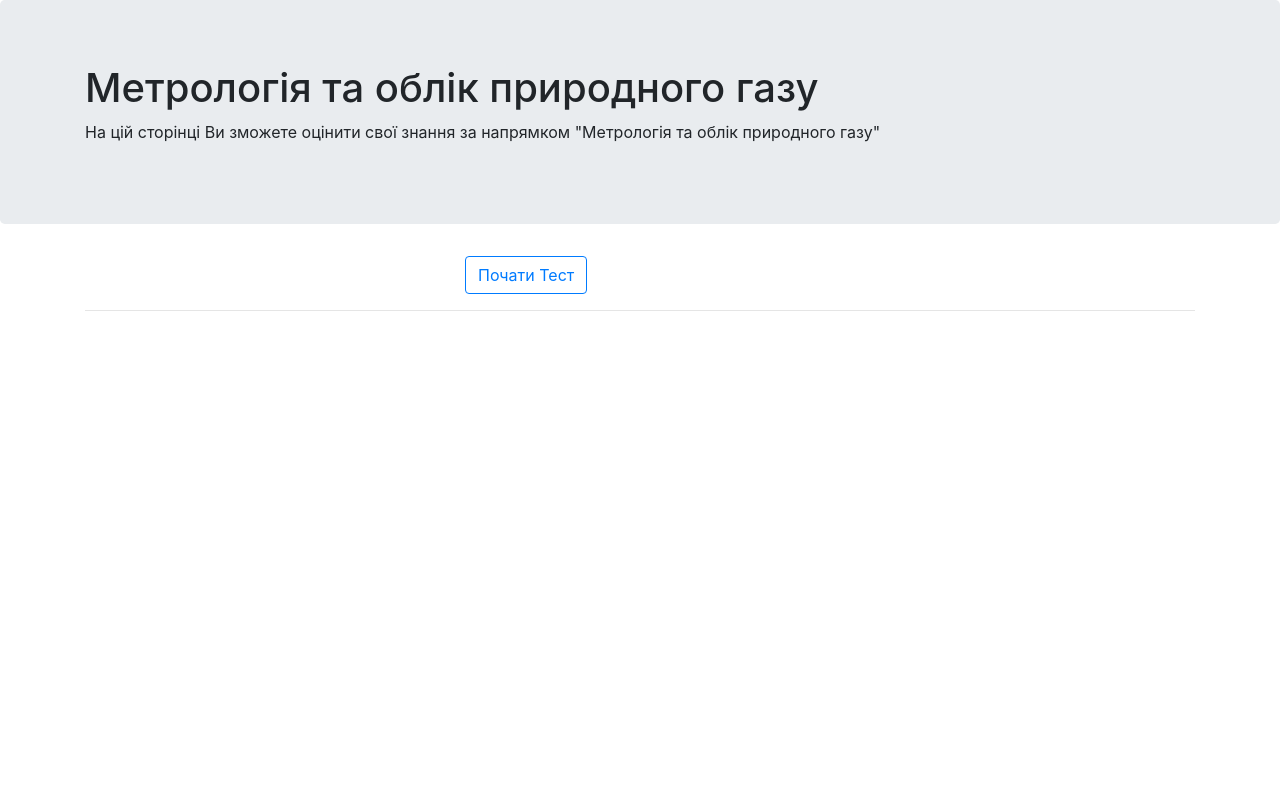
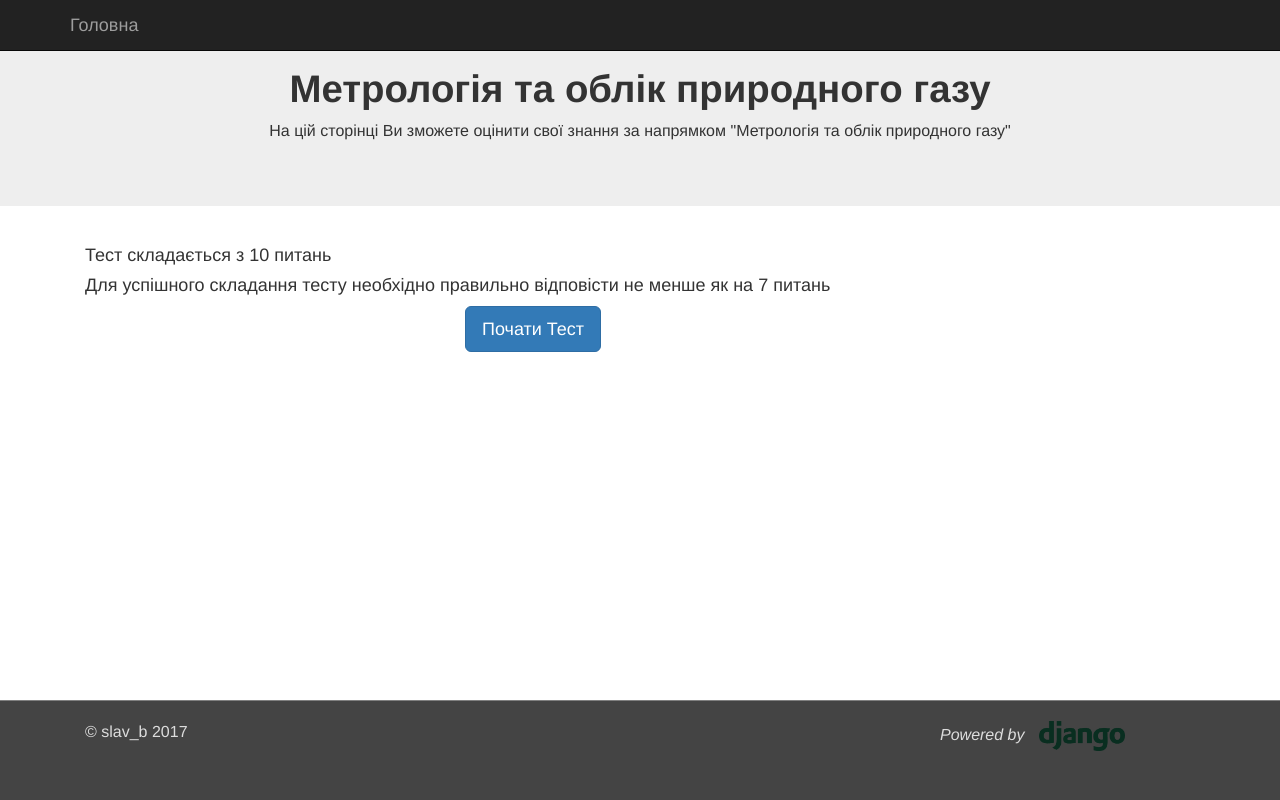
Before and after one commit to slavkoBV/Metrology-quiz-app, a Django app: page / in a window 1280 px wide. Run offline with Django 3.2, Linux system fonts and the light colour scheme; some libraries are stand-ins or nearby versions.

Commit message:
Improve templates and apply stylesheet

```diff
--- /dev/null
+++ b/quiz_app/static/css/main.css
@@ -0,0 +1,43 @@
+html {
+    position: relative;
+	min-height: 100%;
+}
+
+body {
+    margin-bottom: 120px;
+    font-size: 16px;
+
+}
+
+
+.title {
+    text-align: center;
+}
+
+h2.title {
+    font-size: 2.4em;
+    font-weight: 600;
+}
+
+p.title {
+    font-size: 1.0em;
+}
+
+footer {
+    width: 100%;
+    position: absolute;
+    bottom: 0;
+    height: 100px;
+}
+
+.footer {
+    border-top: 1px solid #808080;
+    padding-top: 20px;
+    background: #444444;
+    color: #dddddd;
+    height: 100%;
+}
+
+li.question {
+    list-style: none;
+}
--- a/quiz_app/templates/quiz_app/base.html
+++ b/quiz_app/templates/quiz_app/base.html
@@ -1,31 +1,57 @@
 <!DOCTYPE html>
 {% load static %}
-<html lang="en">
+<html lang="en" xmlns="http://www.w3.org/1999/html">
 <head>
     <meta charset="UTF-8">
     <meta name="viewport" content="width=device-width, initial-scale=1, shrink-to-fit=no">
-    <link rel="stylesheet" href="https://maxcdn.bootstrapcdn.com/bootstrap/4.0.0-beta.2/css/bootstrap.min.css"
-          integrity="sha384-PsH8R72JQ3SOdhVi3uxftmaW6Vc51MKb0q5P2rRUpPvrszuE4W1povHYgTpBfshb" crossorigin="anonymous">
+    <link rel="stylesheet" href="https://maxcdn.bootstrapcdn.com/bootstrap/3.3.7/css/bootstrap.min.css"
+          integrity="sha384-BVYiiSIFeK1dGmJRAkycuHAHRg32OmUcww7on3RYdg4Va+PmSTsz/K68vbdEjh4u"
+          crossorigin="anonymous">
     <link rel="stylesheet" type="text/css" href="{% static "css/main.css" %}">
     <title>Тест з метрології {% block title %}{% endblock title %}</title>
 </head>
 
 
 <body>
+    {% block navbar %}
+        <nav class="navbar navbar-inverse navbar-fixed-top">
+            <div class="container">
+                <div class="navbar-header">
+                    <button type="button" class="navbar-toggle collapsed" data-toggle="collapse" data-target="#navbar"
+                            aria-expanded="false" aria-controls="navbar">
+                        <span class="sr-only">Toggle navigation</span>
+                        <span class="icon-bar">Головна</span>
 
-<main role="main">
-{% block content %}{% endblock content %}
-</main>
+                    </button>
+                    <a class="navbar-brand" href="/">Головна</a>
+                </div>
+            </div>
+        </nav>
+    {% endblock navbar %}
+
+    <main>
+        {% block content %}{% endblock content %}
+        <footer>
+            <div class="footer">
+                <div class="container">
+                    <div class="col-xs-12 col-sm-8 col-md-9">
+                        <p>&copy; slav_b 2017</p>
+                    </div>
+                    <div class="col-xs-12 col-sm-4 col-md-3">
+                        <i>Powered by</i>
+                            <img src="{% static "img/django_logo.png" %}" width="auto" height="30px" style="margin-left: 10px">
+                    </div>
+                </div>
+
+            </div>
+        </footer>
+
+    </main>
 
 <!--Scripts section -->
-    <script src="https://code.jquery.com/jquery-3.2.1.slim.min.js"
-            integrity="sha384-KJ3o2DKtIkvYIK3UENzmM7KCkRr/rE9/Qpg6aAZGJwFDMVNA/GpGFF93hXpG5KkN"
-            crossorigin="anonymous"></script>
-    <script src="https://cdnjs.cloudflare.com/ajax/libs/popper.js/1.12.3/umd/popper.min.js"
-            integrity="sha384-vFJXuSJphROIrBnz7yo7oB41mKfc8JzQZiCq4NCceLEaO4IHwicKwpJf9c9IpFgh"
-            crossorigin="anonymous"></script>
-    <script src="https://maxcdn.bootstrapcdn.com/bootstrap/4.0.0-beta.2/js/bootstrap.min.js"
-            integrity="sha384-alpBpkh1PFOepccYVYDB4do5UnbKysX5WZXm3XxPqe5iKTfUKjNkCk9SaVuEZflJ"
+    <script src="https://ajax.googleapis.com/ajax/libs/jquery/1.12.4/jquery.min.js"></script>
+    <script src="https://maxcdn.bootstrapcdn.com/bootstrap/3.3.7/js/bootstrap.min.js"
+            integrity="sha384-Tc5IQib027qvyjSMfHjOMaLkfuWVxZxUPnCJA7l2mCWNIpG9mGCD8wGNIcPD7Txa"
             crossorigin="anonymous"></script>
 </body>
 </html>
--- a/quiz_app/templates/quiz_app/index.html
+++ b/quiz_app/templates/quiz_app/index.html
@@ -7,28 +7,26 @@
 {% block content %}
 
      <div class="jumbotron">
-        <div class="container">
-            <h1 class="d">Метрологія та облік природного газу</h1>
-            <p>На цій сторінці Ви зможете оцінити свої знання за напрямком "Метрологія та облік природного газу"</p>
+        <div class="container-fluid">
+            <h2 class="title">Метрологія та облік природного газу</h2>
+            <p class="title">На цій сторінці Ви зможете оцінити свої знання за напрямком "Метрологія та облік природного газу"</p>
         </div>
       </div>
 
      <div class="container">
         <!-- Example row of columns -->
-        <div class="row">
-            <div class="col-md-4">
 
+            <div class="col-xs-12">
+                <h4>Тест складається з 10 питань</h4>
+                <h4>Для успішного складання тесту необхідно правильно відповісти не менше як на 7 питань</h4>
             </div>
-            <div class="col-md-4">
+            <div class="col-xs-8 col-xs-offset-4">
                 <form action="{% url "quiz_app:quiz_init" %}" method="post">
                     {% csrf_token %}
-                    <input class="btn btn-outline-primary" type="submit" value="Почати Тест">
+                    <input class="btn btn-primary btn-lg" role="button" type="submit" value="Почати Тест">
                 </form>
             </div>
-            <div class="col-md-4">
-            </div>
-        </div>
-        <hr>
-     </div>
+
+    </div>
 
 {% endblock content %}
--- a/quiz_app/views.py
+++ b/quiz_app/views.py
@@ -29,7 +29,7 @@ def quiz_init(request):
 def quiz_start(request):
     question_number = request.session.get('question_number', 0)
     if request.method == 'POST':
-        user_answer = request.POST.get('user_answer')
+        user_answer = request.POST.get('user_answer', 0)
         current_question_id = request.POST.get('current_question_id')
         true_answer = Answer.objects.filter(question_id=current_question_id).get(true_answer=True)
         if int(user_answer) == int(str(true_answer)):
@@ -50,7 +50,7 @@ def quiz_start(request):
 def quiz_finish(request):
     number_of_true_answers = int(request.session.get('number_true_answers'))
     number_of_questions = int(request.session.get('number_of_questions'))
-    user_rate = round((number_of_true_answers/number_of_questions) * 100, 1)
+    user_rate = round((number_of_true_answers/number_of_questions) * 100)
     context = {
         'user_rate': user_rate,
         'number_of_true_answers': number_of_true_answers,
```
Also changed, not shown: quiz_app/templates/quiz_app/quiz_finish.html (+21 -14 lines), quiz_app/templates/quiz_app/quiz_start.html (+23 -6 lines), quiz_app/static/img/django_logo.png (added).
